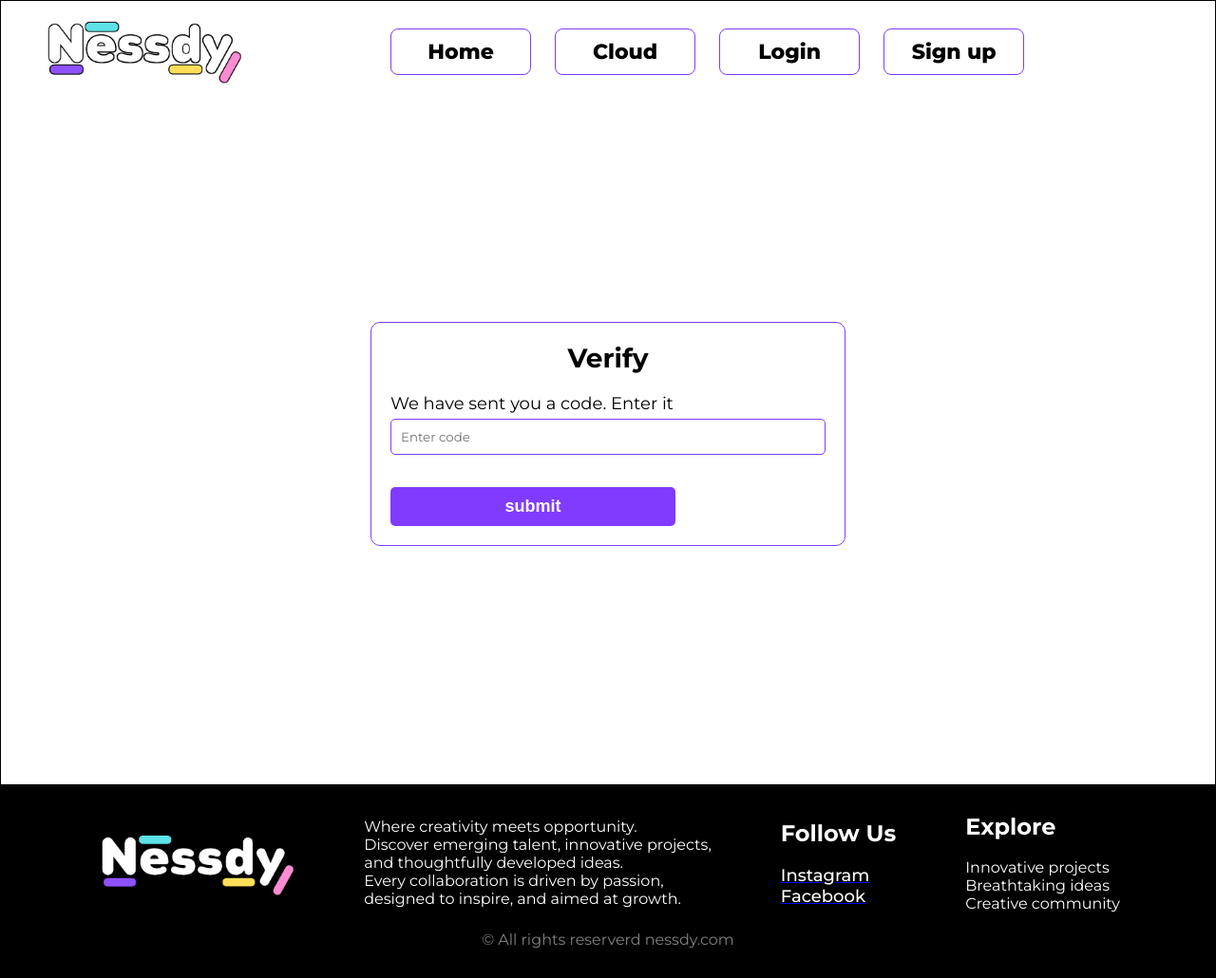
After one commit to Fr3dq/nessdy.com, a Flask app: page /verify in a window 1280 px wide. The commit adds this page. Shown: the whole page at 95% size. Run offline with Flask 3, Linux system fonts and the light colour scheme; some web fonts are replaced.

Commit message:
db structure changed. verify.html added

```diff
--- a/website/auth.py
+++ b/website/auth.py
@@ -58,7 +58,7 @@ def sing_up():
             db.session.commit()
             login_user(new_user, remember=True)
             flash('Account created', category='success')
-            return redirect(url_for('views.home'))
+            return redirect(url_for('auth.verify'))
 
     return render_template("sign_up.html", user = current_user)
 
@@ -110,3 +110,9 @@ def token():
             flash('Invalid code', category='error')
 
     return render_template("token.html", user=current_user)
+
+@auth.route('/verify', methods=['GET', 'POST'])
+def verify():
+    if request.method == 'POST':
+        code = request.form.get('verify')
+    return render_template("verify.html", user=current_user)
--- a/website/models.py
+++ b/website/models.py
@@ -10,6 +10,7 @@ class User(db.Model, UserMixin):
     password = db.Column(db.String(500), nullable = False)
     date = db.Column(db.DateTime(timezone=True), default=func.now())
     status = db.Column(db.String(2000), nullable = True)
+    verified = db.Column(db.String(10), nullable = False)
     token = db.Column(db.Integer, nullable = True)
     notes = db.relationship('Note')
 
--- /dev/null
+++ b/website/templates/verify.html
@@ -0,0 +1,15 @@
+{% extends "base.html" %}
+
+{% block content %}
+<div class="login-holder">
+    <form method="POST" class="login-form">
+        <h3>Verify</h3>
+        <div class="form-group">
+            <label for="verify">We have sent you a code. Enter it</label>
+            <input type="text" class="form-control" id="verify" name="verify" placeholder="Enter code">
+        </div>
+        <br>
+        <button type="submit" class="btn btn-primary">submit</button>
+    </form>
+</div>
+{% endblock %}
```
Also changed, not shown: website/templates/admin.html (+4 -4 lines), website/templates/test.html (deleted, +0 -28 lines).
